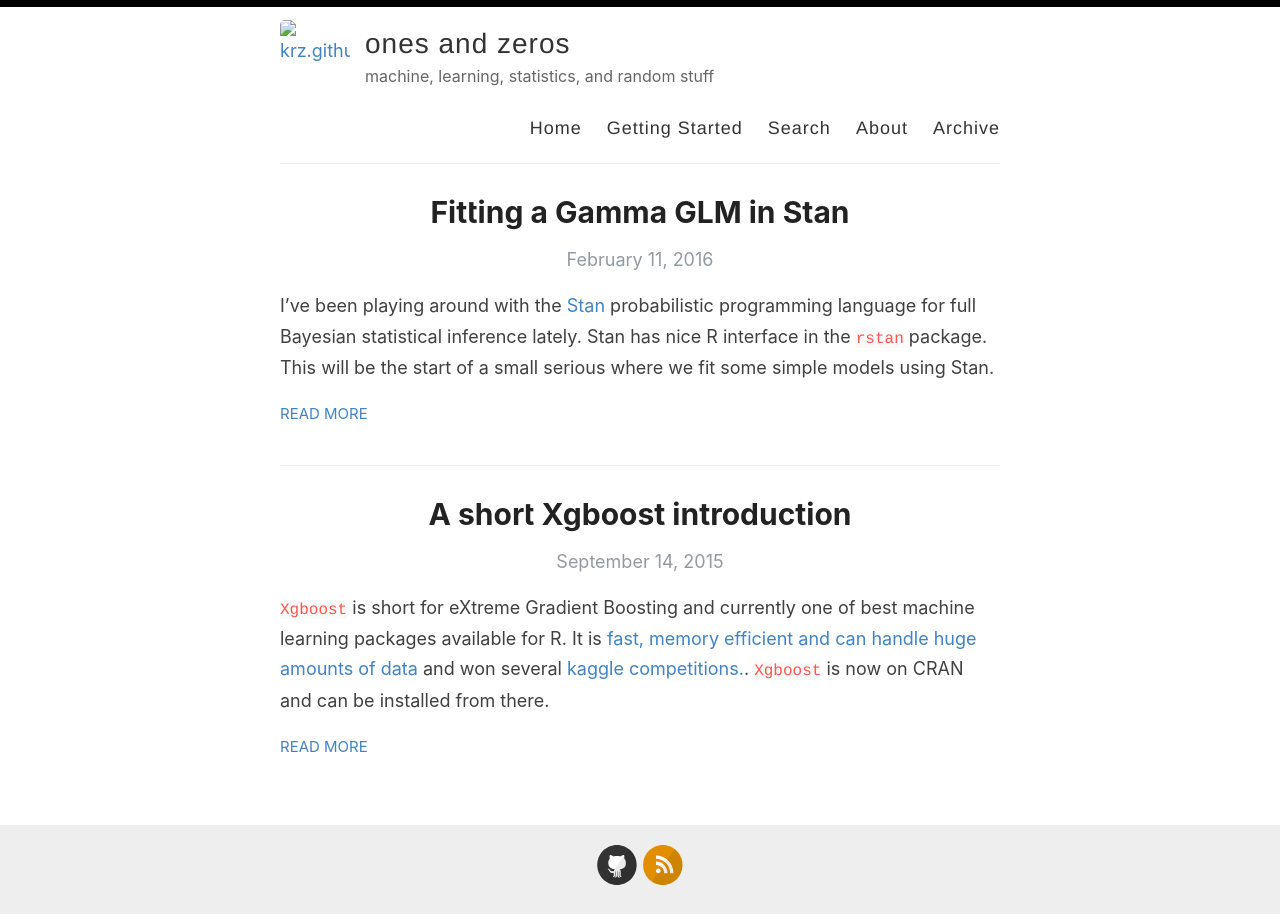
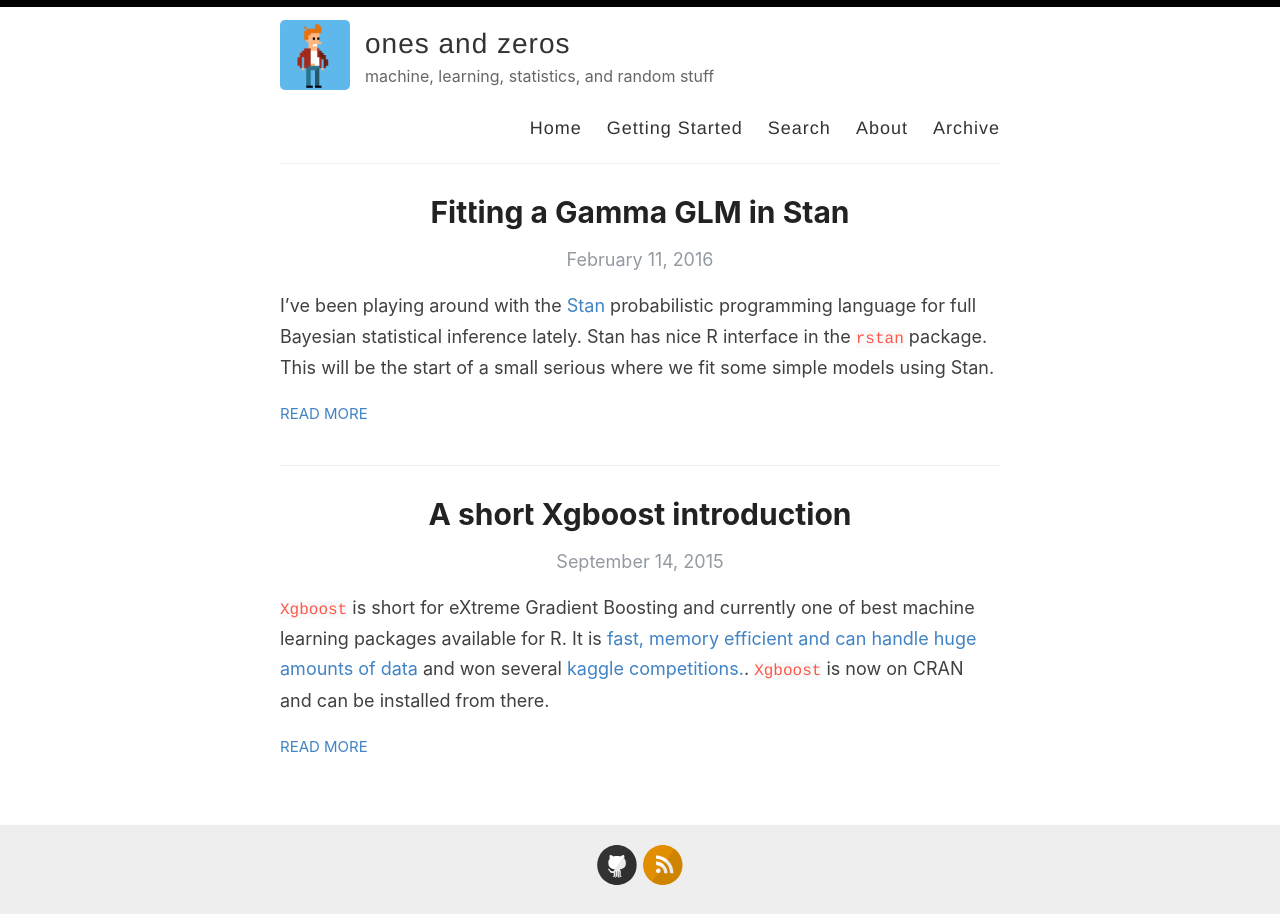
Before and after one commit to krz/krz.github.io, a Jekyll site: the page built from index.html, in a window 1280 px wide. Built offline with Jekyll 4.4.1, drawn with Linux system fonts in a browser that asks for light colours; the list of posts is cut into pages by our own code.

Commit message:
Update _config.yml

```diff
--- a/_config.yml
+++ b/_config.yml
@@ -12,7 +12,7 @@ author: krz
 description: machine, learning, statistics, and random stuff
 
 # URL of your avatar or profile pic (you could use your GitHub profile pic)
-avatar: #/images/reverie.png
+avatar: /images/210623.png
 
 #
 # Flags below are optional
```
